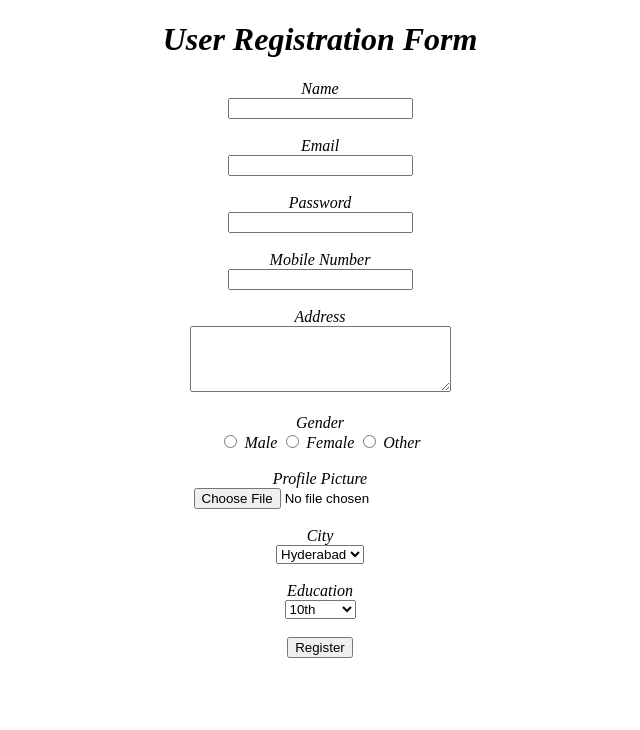
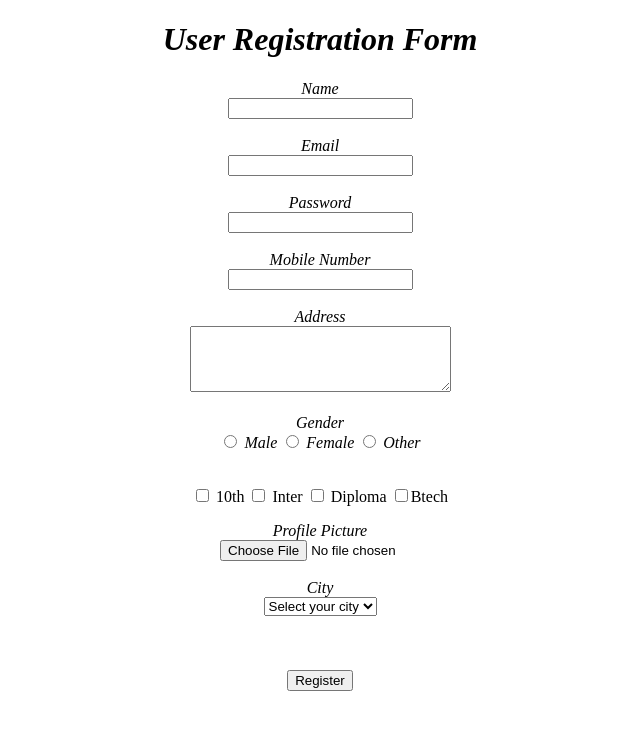
Before and after one commit to sprameela911-hub/CiniSavithri-Biography, a plain HTML site: page index.html in a window 1280 px wide. Shown: the whole page, without its empty margins (320-960 px from the left). Drawn offline with Linux system fonts and the light colour scheme.

Commit message:
modified3

```diff
--- a/index.html
+++ b/index.html
@@ -31,25 +31,32 @@
 <input type="radio" name="gender"> <i>Other</i>
 <br><br>
 
+ <p>
+            <input type="checkbox" id="gdiploma" value="10th"/>
+            <label for="gdiploma">10th</label>
+            <input type="checkbox" id="ginter" value="inter"  />
+            <label for="ginter">Inter</label>
+            <input type="checkbox" id="gdiploma" value="diploma" />
+            <label for="gdiploma">Diploma</label>
+            <input type="checkbox" id="gbtech" value="btech" />Btech
+            <label for="gbtech"></label>
+
+        </p>
+
 <i>Profile Picture</i><br>
-<input type="file"><br><br>
+<input type="file" style="width: 200px;"><br><br>
 
 <i>City</i><br>
 <select>
-<option>Hyderabad</option>
-<option>Chennai</option>
-<option>Bangalore</option>
-<option>Mumbai</option>
+<option value="">Select your city</option>
+<option value="Hyderabad">Hyderabad</option>
+<option value="Chennai">Chennai</option>
+<option value="Bangalore">Bangalore</option>
+<option value="Mumbai">Mumbai</option>
 </select>
 <br><br>
 
-<i>Education</i><br>
-<select>
-<option>10th</option>
-<option>Inter</option>
-<option>Diploma</option>
-<option>B.Tech</option>
-</select>
+
 
 <br><br>
 
```
